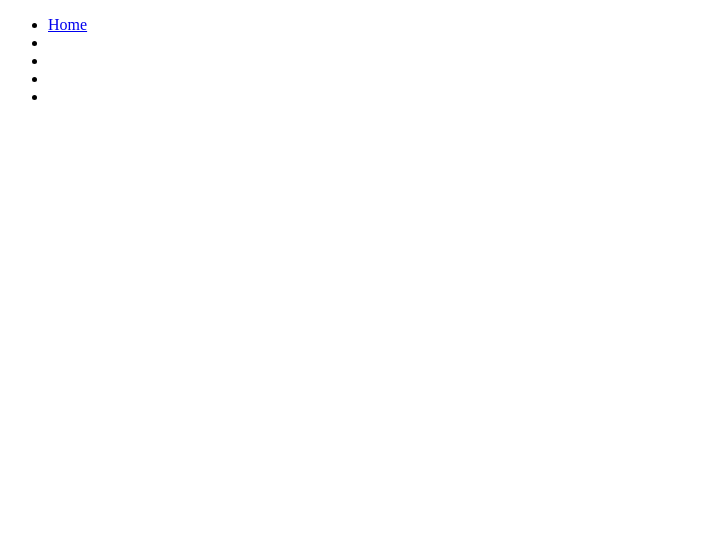
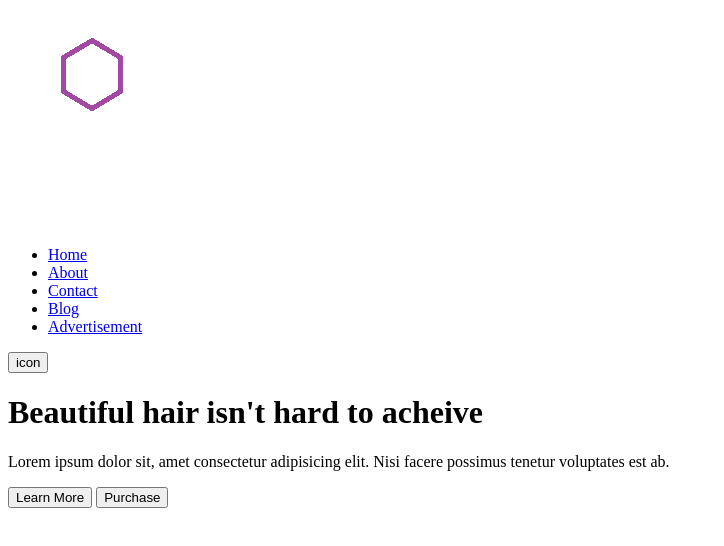
Before and after one commit to Linnmeso/Settime_Web-Development101, a plain HTML site: page settime_webdevelopment101/Practice.html/index.html in a window 1280 px wide. Shown: the whole page, without its empty margins (0-724 px from the left). Drawn offline with Linux system fonts and the light colour scheme.

Commit message:
made a correction:

```diff
--- a/settime_webdevelopment101/Practice.html/index.html
+++ b/settime_webdevelopment101/Practice.html/index.html
@@ -4,21 +4,32 @@
     <meta charset="UTF-8">
     <meta name="viewport" content="width=device-width, initial-scale=1.0">
     <title>Project</title>
+    <link rel="stylesheet" href="style.css">
 </head>
 <body>
     <header>
         <nav>
             <div class="logo">
-
+                <img src="logo.png" alt="">
             </div>
             <ul>
                 <li><a href="#">Home</a></li>
-                <li><a href="#"></a></li>
-                <li><a href="#"></a></li>
-                <li><a href="#"></a></li>
-                <li><a href="#"></a></li>
+                <li><a href="#">About</a></li>
+                <li><a href="#">Contact</a></li>
+                <li><a href="#">Blog</a></li>
+                <li><a href="#">Advertisement</a></li>
             </ul>
+            <div class="icons">
+                <button>icon</button>
+            </div>
         </nav>
+
+        <main>
+            <h1>Beautiful hair isn't hard to acheive</h1>
+            <p>Lorem ipsum dolor sit, amet consectetur adipisicing elit. Nisi facere possimus tenetur voluptates est ab.</p>
+            <button>Learn More</button>
+            <button>Purchase</button>
+        </main>
     </header>
 </body>
 </html>
```
Also changed, not shown: settime_webdevelopment101/HTML and CSS classes/Hover.html (+3 -3 lines), settime_webdevelopment101/HTML and CSS classes/Positioning.html (+1 -1 lines), settime_webdevelopment101/HTML and CSS classes/css formating.html (+2 -1 lines), settime_webdevelopment101/Practice.html/20231208_012440.png (added), settime_webdevelopment101/Practice.html/logo.png (added), settime_webdevelopment101/Practice.html/style.css (added).
